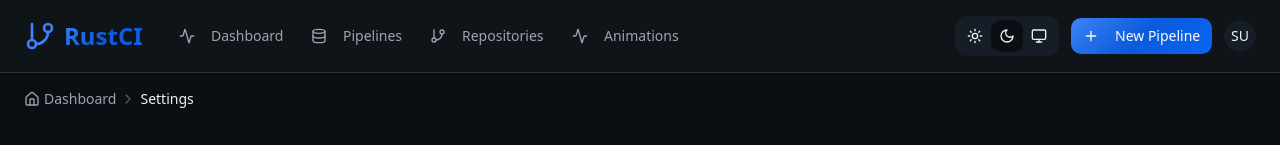
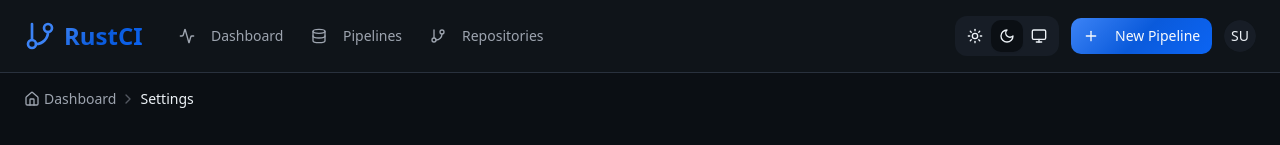
Before and after one commit to RitabrataRoychowdhury/pipeline-deploy-wizard, a React (Vite) app: page /settings in a window 1280 px wide. Shown: the top 145 px of the page. Built offline with nearby package versions, Linux system fonts and the light colour scheme; sample sign-in values are in the browser's storage.

Commit message:
Remove unnecessary animations button

```diff
--- a/src/components/Navbar.tsx
+++ b/src/components/Navbar.tsx
@@ -70,17 +70,6 @@ const Navbar = () => {
               <Link to="/repositories">
                 <GitBranch className="h-4 w-4 mr-2" />
                 Repositories
-              </Link>
-            </Button>
-            <Button
-              asChild
-              variant="ghost"
-              size="sm"
-              className={isActive("/animations") ? "text-primary bg-primary/10" : "text-muted-foreground hover:text-foreground"}
-            >
-              <Link to="/animations">
-                <Activity className="h-4 w-4 mr-2" />
-                Animations
               </Link>
             </Button>
           </div>
```
